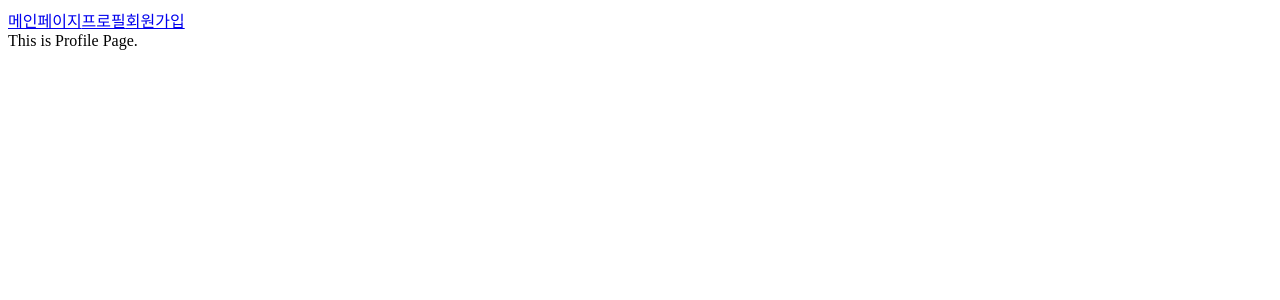
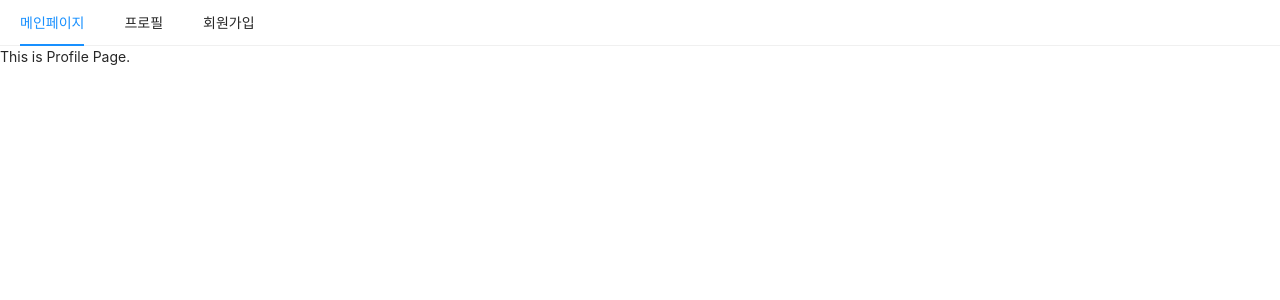
Before and after one commit to turfguy/twit, a Next.js app in the folder front/: page /profile in a window 1280 px wide. Shown: the top 300 px of the page. Built offline with nearby package versions, Linux system fonts and the light colour scheme.

Commit message:
antd/styled-components/ head 수정

```diff
--- a/front/components/AppLayout.js
+++ b/front/components/AppLayout.js
@@ -1,21 +1,38 @@
 import PropTypes  from 'prop-types';
 import Link from 'next/link';
+import {Menu} from 'antd';
+
+import 'antd/dist/antd.css';
 
 const AppLayout = ({children}) =>
 {
     return(
-        <>
+        <div>
+            <Menu mode='horizontal'>
+                <Menu.Item>
                 <Link href="/">
                     <a>메인페이지</a>
                 </Link>
+
+                </Menu.Item>
+            <Menu.Item>
+
             <Link href="/profile">
                         <a>프로필</a>
                 </Link>
+
+            </Menu.Item>
+            <Menu.Item>
             <Link href="/signup">
                 <a>회원가입</a>
                 </Link>
+
+
+            </Menu.Item>
+
+            </Menu>
             {children}
-        </>
+        </div>
     );
 };
 
--- a/front/package.json
+++ b/front/package.json
@@ -9,10 +9,13 @@
   "author": "turfguy",
   "license": "ISC",
   "dependencies": {
+    "@ant-design/icons": "^4.7.0",
+    "antd": "^4.21.3",
     "next": "^9.5.5",
     "prop-types": "^15.8.1",
     "react": "^16.14.0",
-    "react-dom": "^16.14.0"
+    "react-dom": "^16.14.0",
+    "styled-components": "^5.3.5"
   },
   "devDependencies": {
     "eslint": "^8.18.0",
--- /dev/null
+++ b/front/pages/_app.js
@@ -0,0 +1,23 @@
+import 'antd/dist/antd.css';
+import PropTypes from 'prop-types'
+import React from 'react';
+import Head from 'next/head'
+
+const App = ({ Component })=>
+{
+    return(
+        <>
+        <Head>
+            <meta charSet='utf-8'/>
+            <title>
+                TWIT
+            </title>
+        </Head>
+        <Component/>
+        </>
+    )
+}
+App.propTypes = {
+    Component : PropTypes.elementType.isRequired
+}
+export default App;
```
Also changed, not shown: 1 other file (tests, documents, lock files or other folders). Lines whose indentation alone changed are shown as unchanged.
